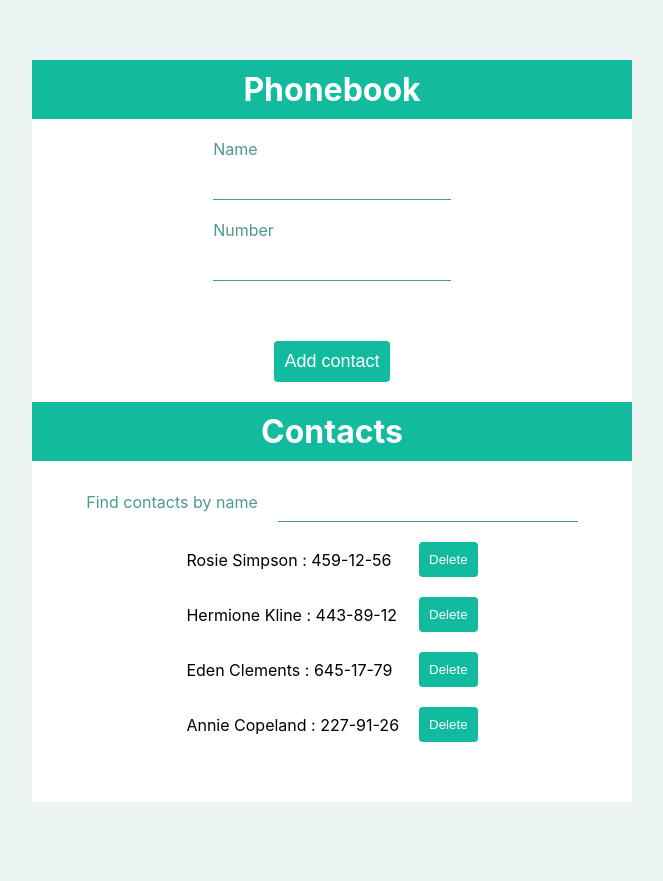
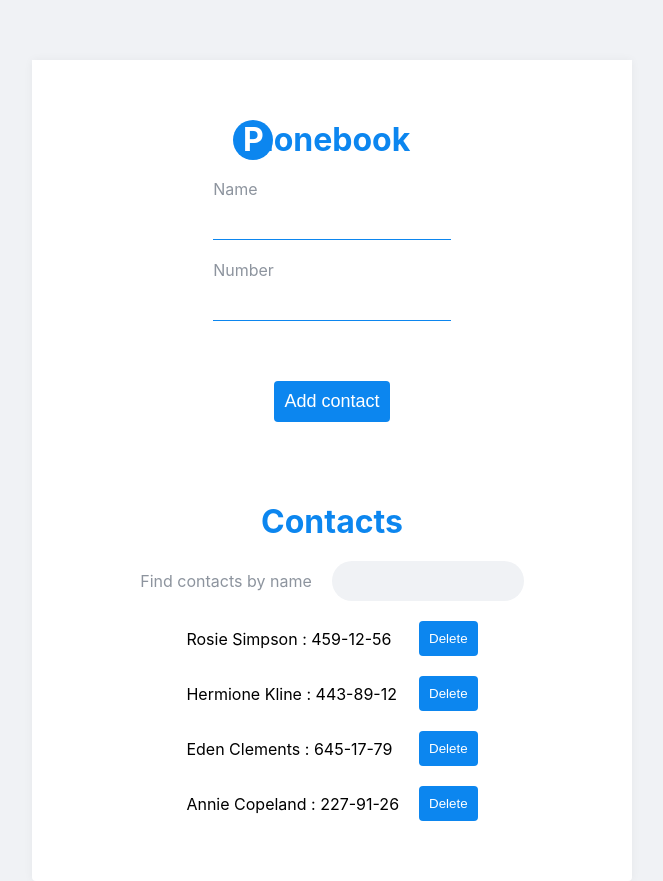
Before and after one commit to Olcapone/goit-react-hw-02-phonebook, a React (Create React App) app: page / in a window 1280 px wide. Shown: the whole page, without its empty margins (308-971 px from the left). Before the commit the page ends 802 px from the top, so only its background shows below. Built offline with nearby package versions, Linux system fonts and the light colour scheme.

Commit message:
styles by facebook

```diff
--- a/package.json
+++ b/package.json
@@ -46,6 +46,7 @@
     "eslint": "^7.32.0",
     "husky": "^7.0.1",
     "lint-staged": "^11.1.2",
+    "postcss-normalize": "^10.0.0",
     "prettier": "^2.3.2"
   },
   "lint-staged": {
--- a/src/App.css
+++ b/src/App.css
@@ -1,5 +1,5 @@
 body {
-  background-color: #ebf4f3;
+  background-color: #f0f2f5;
 }
 
 h1,
@@ -25,15 +25,28 @@ ul {
   background-color: #fff;
   max-width: 600px;
   margin: 60px auto 0;
+  border-radius: 4px;
+  box-shadow: 0 0 10px rgba(0, 0, 0, 0.05);
+}
+
+.logo {
+  display: block;
+  position: absolute;
+  left: 42.3%;
+  width: 40px;
+  height: 40px;
+  color: #fff;
+  background-color: #0c86ef;
+  border-radius: 50%;
 }
 
 .mainTitle {
   margin: 0;
+  padding-top: 60px;
   width: 100%;
-  padding-top: 10px;
-  padding-bottom: 10px;
-  background-color: #12ba9e;
-  color: #fff;
+
+  background-color: #fff;
+  color: #0c86ef;
   font-size: 32px;
   text-align: center;
 }
--- a/src/App.js
+++ b/src/App.js
@@ -73,7 +73,9 @@ class App extends Component {
 
     return (
       <section className="mainSection">
-        <h1 className="mainTitle">Phonebook</h1>
+        <h1 className="mainTitle">
+          <span className="logo">P</span>honebook
+        </h1>
         <ContactForm onSubmit={this.formSubmitHandler} />
 
         <h2 className="mainTitle">Contacts</h2>
--- a/src/components/ContactForm/ContactForm.module.css
+++ b/src/components/ContactForm/ContactForm.module.css
@@ -5,7 +5,7 @@
   margin-top: 20px;
   margin-bottom: 20px;
 
-  color: #4d9990;
+  color: #8d949e;
 }
 .label:not(:last-child) {
   margin-bottom: 20px;
@@ -19,7 +19,7 @@
   border: none;
   outline: none;
   background-color: #fff;
-  border-bottom: 1px solid #4d9990;
+  border-bottom: 1px solid #0c86ef;
 }
 .button {
   align-self: center;
@@ -27,7 +27,7 @@
   margin-top: 40px;
   padding: 10px;
 
-  background-color: #12ba9e;
+  background-color: #0c86ef;
   border: none;
   border-radius: 4px;
 
--- a/src/components/ContactList/ContactList.module.css
+++ b/src/components/ContactList/ContactList.module.css
@@ -23,7 +23,7 @@ ul {
   padding: 10px;
   margin-left: 20px;
 
-  background-color: #12ba9e;
+  background-color: #0c86ef;
   border: none;
   border-radius: 4px;
   color: #fff;
--- a/src/components/Filter/Filter.module.css
+++ b/src/components/Filter/Filter.module.css
@@ -1,6 +1,6 @@
 .title {
   margin-right: 20px;
-  color: #4d9990;
+  color: #8d949e;
 }
 .wrap {
   width: 100%;
@@ -13,13 +13,13 @@
 }
 
 .input {
-  width: 300px;
   height: 40px;
   padding: 0;
+  padding-left: 15px;
 
   border: none;
   outline: none;
   line-height: 1.2;
-  background-color: #fff;
-  border-bottom: 1px solid #4d9990;
+  background-color: #f0f2f5;
+  border-radius: 50px;
 }
```
Also changed, not shown: 1 other file (tests, documents, lock files or other folders).
